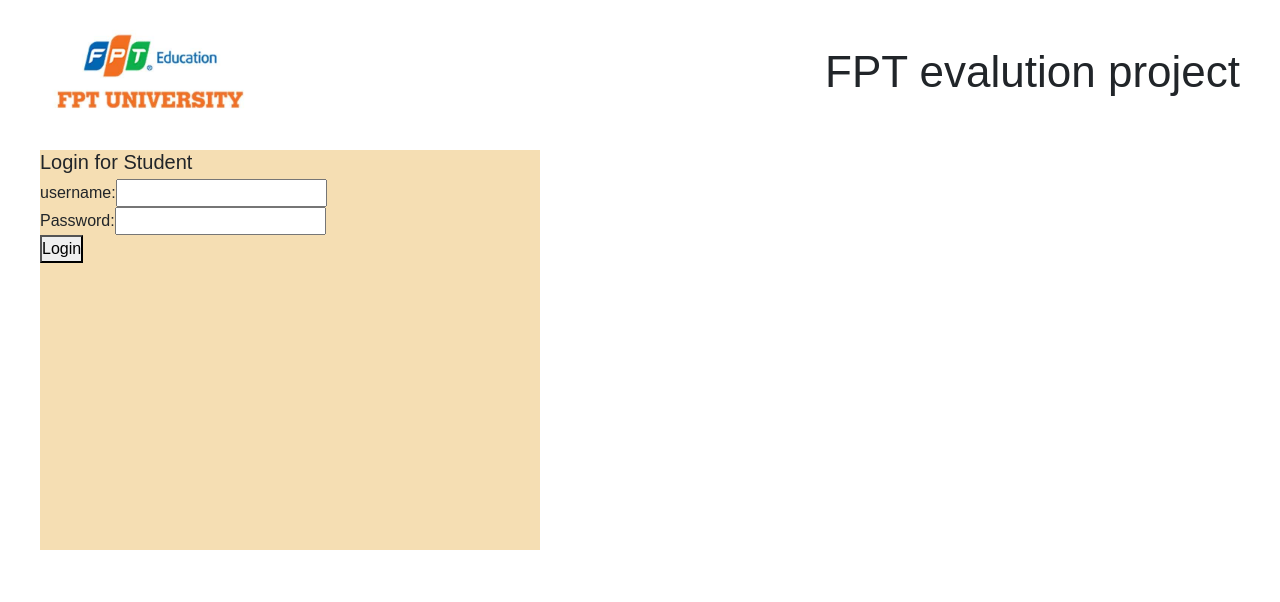
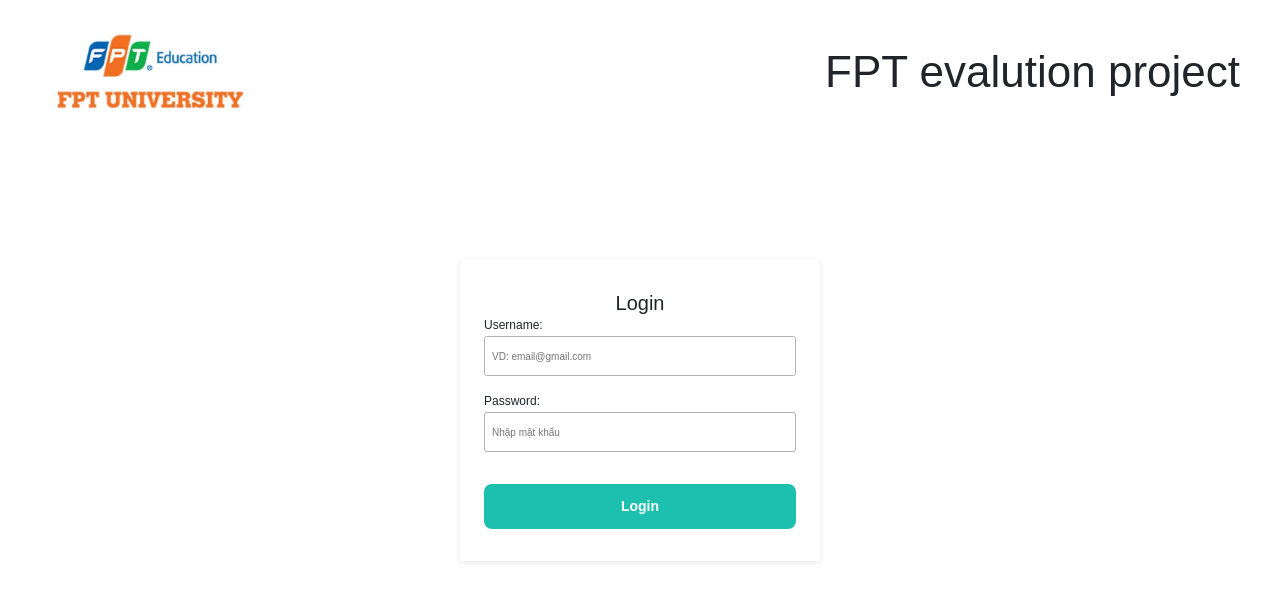
Before and after one commit to trngochan/SWP_evalution_fe, a React (Create React App) app: page /loginstudent in a window 1280 px wide. Shown: the top 602 px of the page. Built offline with nearby package versions, Linux system fonts and the light colour scheme.

Commit message:
tuanpush

```diff
--- a/src/components/Link/Loginbutton.module.scss
+++ b/src/components/Link/Loginbutton.module.scss
@@ -1,4 +1,19 @@
+.btn {
+    display: inline-flex;
+    text-decoration: none;
+    padding: 5px 10px;
+}
 
-.btn {
-    padding: 10px 20px;
+.btn-list {
+    margin: 10px 10px 10px;
+    color: white;
+    min-width: 150px;
+    padding: 15px 20px;
+    border-radius: 4px;
+    font-size: 1.4rem;
+    font-weight: 700;
+    background-color: rgb(255, 111, 59);
+    border: 1px solid transparent;
+    user-select: none;
+    cursor: pointer;
 }
--- a/src/components/Link/index.js
+++ b/src/components/Link/index.js
@@ -1,14 +1,17 @@
 import classNames from 'classnames/bind';
 import styles from './Loginbutton.module.scss'
 import { Link } from 'react-router-dom';
-import Button from 'react-bootstrap/Button';
 
 const cx = classNames.bind(styles);
 
 function Loginbutton({children, to}) {
     return (
-        <Link  to= {to}> <Button variant="primary" size='lg'>{children}</Button> </Link>
-     );
+        <Link className={cx("btn")} to= {to}>
+            <button className={cx('btn-list')}>
+                {children}
+            </button>
+        </Link>
+    );
 }
 
 export default Loginbutton;
--- a/src/components/formLogin/index.js
+++ /dev/null
@@ -1,26 +0,0 @@
-import Button from 'react-bootstrap/Button';
-import Form from 'react-bootstrap/Form';
-
-function FormLogin() {
-  return (
-    <Form>
-      <Form.Group className="mb-3" controlId="formBasicEmail">
-        <Form.Label>Email address</Form.Label>
-        <Form.Control type="email" placeholder="Enter email" />
-        <Form.Text className="text-muted">
-          We'll never share your email with anyone else.
-        </Form.Text>
-      </Form.Group>
-
-      <Form.Group className="mb-3" controlId="formBasicPassword">
-        <Form.Label>Password</Form.Label>
-        <Form.Control type="password" placeholder="Password" />
-      </Form.Group>
-      <Button variant="primary" type="submit">
-        Submit
-      </Button>
-    </Form>
-  );
-}
-
-export default FormLogin;
--- a/src/components/layouts/footer/footer.module.scss
+++ b/src/components/layouts/footer/footer.module.scss
@@ -0,0 +1,15 @@
+footer {
+    padding: 40px;
+    margin-top: 20px;
+    background-color: rgb(255, 255, 255);
+    display: flex;
+}
+footer a {
+    color: orangered;
+    text-decoration: none;
+}
+
+.container {
+    color: orangered;
+    justify-content: space-around;
+}
--- a/src/components/layouts/footer/index.js
+++ b/src/components/layouts/footer/index.js
@@ -1,12 +1,55 @@
-import classNames from "classnames/bind";
-import styles from "./footer.module.scss";
+import classNames from 'classnames/bind';
+import styles from './footer.module.scss'
+import 'bootstrap/dist/css/bootstrap.css';
 
 const cx = classNames.bind(styles);
 
 function Footer() {
-    return ( <footer className={cx("container")}>
-        <p>footer</p>
-    </footer> );
+    return (
+        <footer className={cx('text-light')}>
+            <div className={cx('container')}>
+                <div className={cx('row')}>
+                     <div className={cx('col-md-4 col-lg-4 col-xl-4')}>
+                        <h5>Giới thiệu</h5>
+                         {/* <hr class="bg-white mb-2 mt-0 d-inline-block mx-auto w-25">  */}
+                         <p className={cx('mb-0')}>
+                            Nếu bạn là một Wibu chính hiệu, thì còn chần chờ gì nữa mà không tậu ngay một em mô hình về để trưng bày.
+                        </p>
+                    </div>
+                    <div className={cx('col-md-4 col-lg-4 col-xl-4')}>
+                        <h5>Contact</h5>
+                        {/* <hr class="bg-white mb-2 mt-0 d-inline-block mx-auto w-25"> */}
+                        <ul className={cx('list-unstyled')}>
+                            <li><i className={cx('fa fa-envelope mr-2')}></i> nghienmohinh@gmail.com</li>
+                            <li><i className={cx('fa fa-phone mr-2')}></i> + 123456789</li>
+                            <li><i className={cx('fa fa-print mr-2')}></i> + 123456789</li>
+                        </ul>
+                        <ul className={cx('list-unstyled')}>
+                            <li><i className={cx('fa fa-envelope mr-2')}></i> nghienmohinh@gmail.com</li>
+                            <li><i className={cx('fa fa-phone mr-2')}></i> + 123456789</li>
+                            <li><i className={cx('fa fa-print mr-2')}></i> + 123456789</li>
+                        </ul>
+
+                    </div>
+                    <div className={cx('col-md-4 col-lg-4 col-xl-4')}>
+                        <h5>Giới thiệu</h5>
+                         {/* <hr class="bg-white mb-2 mt-0 d-inline-block mx-auto w-25">  */}
+                         <p className={cx('mb-0')}>
+                            Nếu bạn là một Wibu chính hiệu, thì còn chần chờ gì nữa mà không tậu ngay một em mô hình về để trưng bày.
+                        </p>
+                    </div>
+
+
+                    <div className={cx('col-12 copyright mt-3')}>
+                        <p class={cx('float-left')}>
+                            <a href="#">Back to top</a>
+                        </p>
+                        <p className={cx('text-right text-muted')}>created with <i className={cx('fa fa-heart')}></i> by <i>Team08</i></p>
+                    </div>
+                 </div>
+            </div>
+        </footer>
+    );
 }
 
 export default Footer;
--- a/src/pages/logins/LoginAdmin.js
+++ b/src/pages/logins/LoginAdmin.js
@@ -2,7 +2,12 @@ import React, { useState } from "react";
 import axios from "axios";
 import { useNavigate } from "react-router-dom";
 import { useCookies } from "react-cookie";
-import FormLogin from "~/components/formLogin";
+
+import classNames from "classnames/bind";
+import styles from "./login.module.scss";
+import Header from "~/components/layouts/header";
+
+const cx = classNames.bind(styles);
 
 function LoginAdmin() {
   const [username, setusername] = useState("");
@@ -30,7 +35,35 @@ function LoginAdmin() {
       });
   }
   return (
-  <FormLogin></FormLogin>
+    <div className={cx("wrapper")}>
+      <Header/>
+      <div className={cx('content')}>
+        <h2>Login for Student</h2>
+        <form onSubmit={handleSubmit}>
+          <div>
+            <label>username:</label>
+            <input
+              className={cx('input')}
+              type="text"
+              value={username}
+              onChange={(e) => setusername(e.target.value)}
+              name="username"
+            />
+          </div>
+          <div>
+            <label>Password:</label>
+            <input
+              className={cx('input')}
+              type="password"
+              value={password}
+              onChange={(e) => setPassword(e.target.value)}
+              name="username"
+            />
+          </div>
+          <button className="submit" type="submit">Login</button>
+        </form>
+      </div>
+    </div>
   );
 }
 
--- a/src/pages/logins/LoginStudent.js
+++ b/src/pages/logins/LoginStudent.js
@@ -38,35 +38,39 @@ const LoginStudent = () => {
   };
 
   return (
-    <div className={cx("wrapper")}>
-      <Header/>
-      <div className={cx('content')}>
-        <h2>Login for Student</h2>
-        <form onSubmit={handleSubmit}>
-          <div>
-            <label>username:</label>
+    <>
+    <Header />
+    <div className={cx('login')}>
+      <form onSubmit={handleSubmit} className={cx('form')}>
+        <h2 className={cx('heading')}>Login</h2>
+          <div className={cx('form-group')}>
+            <label className={cx('form-label')}>Username:</label>
             <input
-              className={cx('input')}
+              className={cx('form-control')}
+              placeholder="VD: email@gmail.com"
               type="text"
               value={username}
               onChange={(e) => setusername(e.target.value)}
               name="username"
             />
+            <span className={cx('form-message')}></span>
           </div>
-          <div>
-            <label>Password:</label>
+          <div className={cx('form-group')}>
+            <label className={cx('form-label')}>Password:</label>
             <input
-              className={cx('input')}
+              className={cx('form-control')}
+              placeholder="Nhập mật khẩu"
               type="password"
               value={password}
               onChange={(e) => setPassword(e.target.value)}
               name="username"
             />
+            <span className={cx('form-message')}></span>
           </div>
-          <button className="submit" type="submit">Login</button>
-        </form>
-      </div>
+          <button type="submit" className={cx('form-submit')}>Login</button>
+      </form>
     </div>
+    </>
   );
 };
 
--- a/src/pages/logins/login.module.scss
+++ b/src/pages/logins/login.module.scss
@@ -1,15 +1,68 @@
-.wrapper {
-    position: relative;
+.login {
+    min-height: 65vh;
+    display: flex;
+    justify-content: center;
 }
 
-.content {
-    width: 500px;
-    height: 400px;
-    background-color: wheat;
-    position: absolute;
-
+.form {
+    width: 360px;
+    min-height: 100px;
+    padding: 32px 24px;
+    text-align: center;
+    background: #fff;
+    border-radius: 2px;
+    margin: 24px;
+    align-self: center;
+    box-shadow: 0 2px 5px 0 rgba(51, 62, 73, 0.1);
 }
 
-.submit {
+.form .heading {
+    font-size: 2rem;
+}
 
+.form-group {
+    display: flex;
+    margin-bottom: 16px;
+    flex-direction: column;
 }
+.form-label {
+    font-size: 20px;
+    text-align: left;
+
+    padding-bottom: 6px;
+    line-height: 1rem;
+    font-size: 1.2rem;
+}
+
+.form-control {
+    height: 40px;
+    padding: 1px 7px;
+    border: 1px solid #b3b3b3;
+    border-radius: 3px;
+    outline: none;
+    font-size: 1rem;
+  }
+
+.form-control:hover {
+    border-color: #1dbfaf;
+}
+
+.form-message {
+    font-size: 1.2rem;
+    line-height: 1.6rem;
+    padding: 4px 0 0;
+}
+
+.form-submit {
+    outline: none;
+    background-color: #1dbfaf;
+    margin-top: 12px;
+    padding: 12px 16px;
+    font-weight: 600;
+    color: #fff;
+    border: none;
+    width: 100%;
+    font-size: 14px;
+    border-radius: 8px;
+    cursor: pointer;
+}
```
Also changed, not shown: 1 other file (tests, documents, lock files or other folders).
